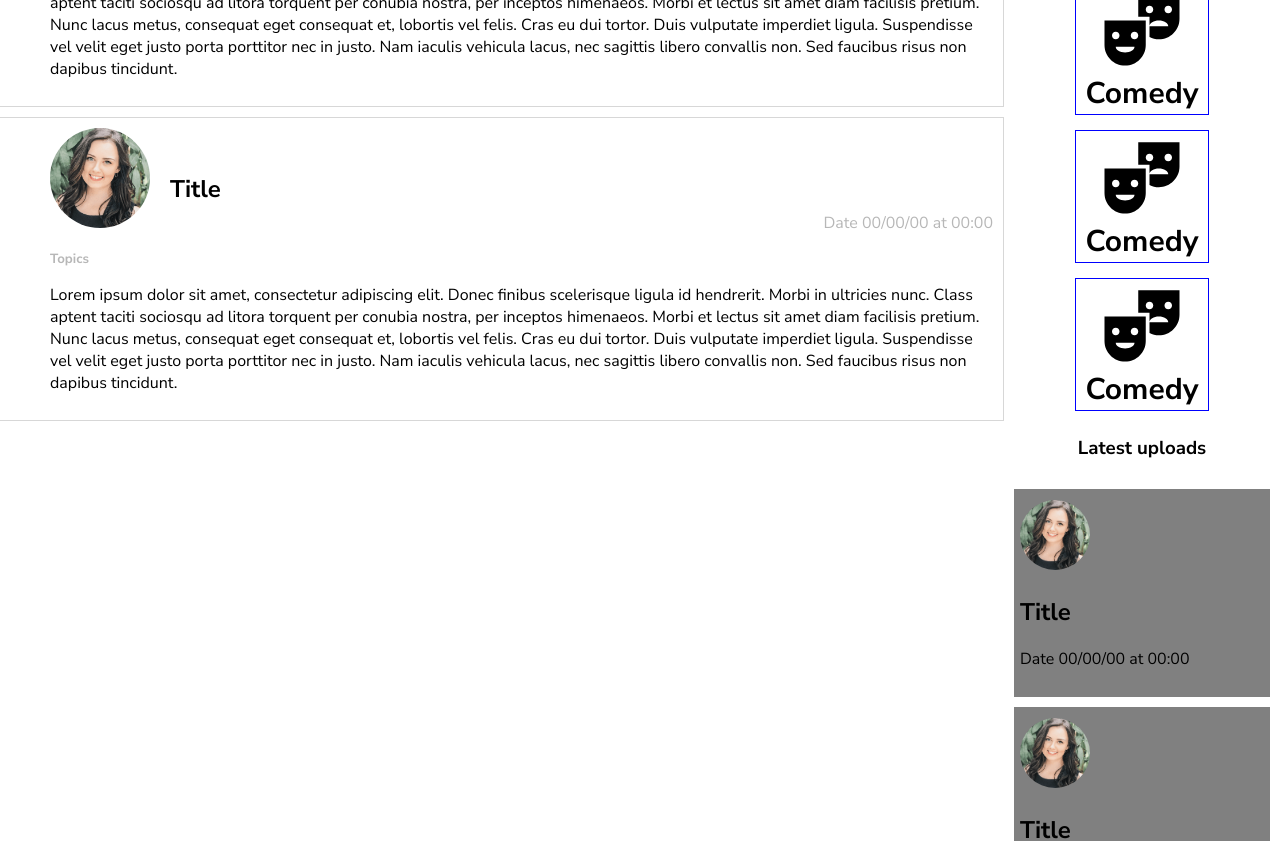
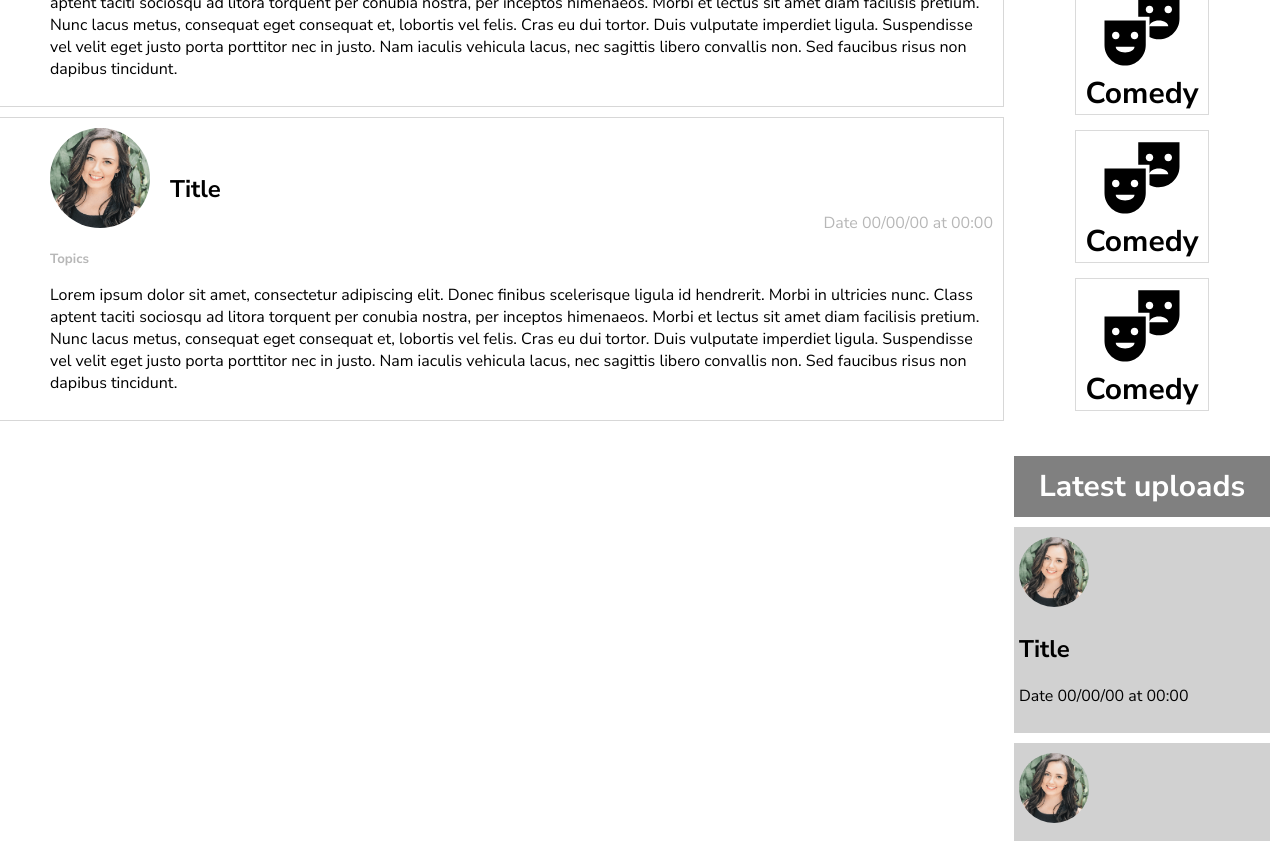
Before and after one commit to HugoDMiranda/Blog, a React (Create React App) app: page / in a window 1280 px wide. Shown: the part 1400-2241 px from the top of the page. Built offline with nearby package versions, Linux system fonts and the light colour scheme.

Commit message:
component Topics style update

```diff
--- a/src/sass/components-styles/LatestUploads.css
+++ b/src/sass/components-styles/LatestUploads.css
@@ -1,12 +1,17 @@
 .latest-title {
   text-align: center;
+  background-color: gray;
+  font-size: 30px;
+  color: white;
+  padding: 10px 0px;
+  margin: 0;
+  margin-top: 40px;
 }
 
 .latest .last {
-  border: 1px solid gray;
   margin: 10px 0px;
   padding: 10px 5px;
-  background-color: gray;
+  background-color: rgb(209, 209, 209);
 }
 .latest .last a {
   text-decoration: none;
--- a/src/sass/components-styles/LatestUploads.scss
+++ b/src/sass/components-styles/LatestUploads.scss
@@ -1,12 +1,17 @@
 .latest-title {
   text-align: center;
+  background-color: gray;
+  font-size: 30px;
+  color: white;
+  padding: 10px 0px;
+  margin: 0;
+  margin-top: 40px;
 }
 .latest {
   .last {
-    border: 1px solid gray;
     margin: 10px 0px;
     padding: 10px 5px;
-    background-color: gray;
+    background-color: rgb(209, 209, 209);
     a {
       text-decoration: none;
       color: black;
--- a/src/sass/components-styles/Topics.css
+++ b/src/sass/components-styles/Topics.css
@@ -3,10 +3,16 @@
   align-items: center;
   justify-content: center;
   flex-direction: column;
-  border: 1px solid blue;
+  border: 1px solid rgb(218, 218, 218);
   max-height: 140px;
   margin-top: 10px;
   margin-bottom: 5px;
+  cursor: pointer;
+  transition: 0.2s;
+}
+.topic:hover {
+  background-color: black;
+  color: white;
 }
 .topic-text {
   font-size: 30px;
--- a/src/sass/components-styles/Topics.scss
+++ b/src/sass/components-styles/Topics.scss
@@ -3,10 +3,17 @@
   align-items: center;
   justify-content: center;
   flex-direction: column;
-  border: 1px solid blue;
+  border: 1px solid rgb(218, 218, 218);
   max-height: 140px;
   margin-top: 10px;
   margin-bottom: 5px;
+  cursor: pointer;
+  transition: 0.2s;
+
+  &:hover {
+    background-color: black;
+    color: white;
+  }
 
   &-text {
     font-size: 30px;
```
Also changed, not shown: 2 other files (tests, documents, lock files or other folders).
